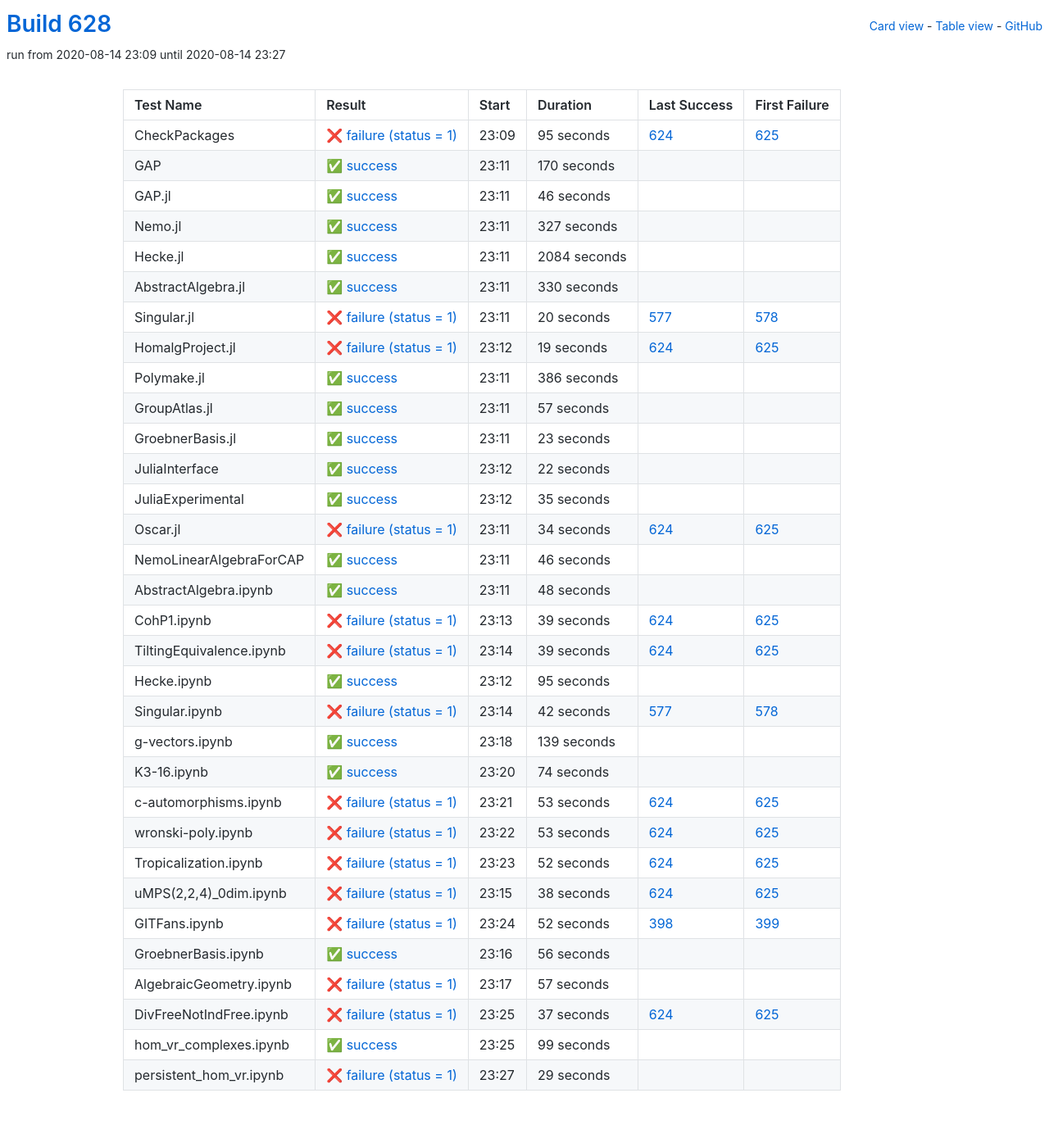
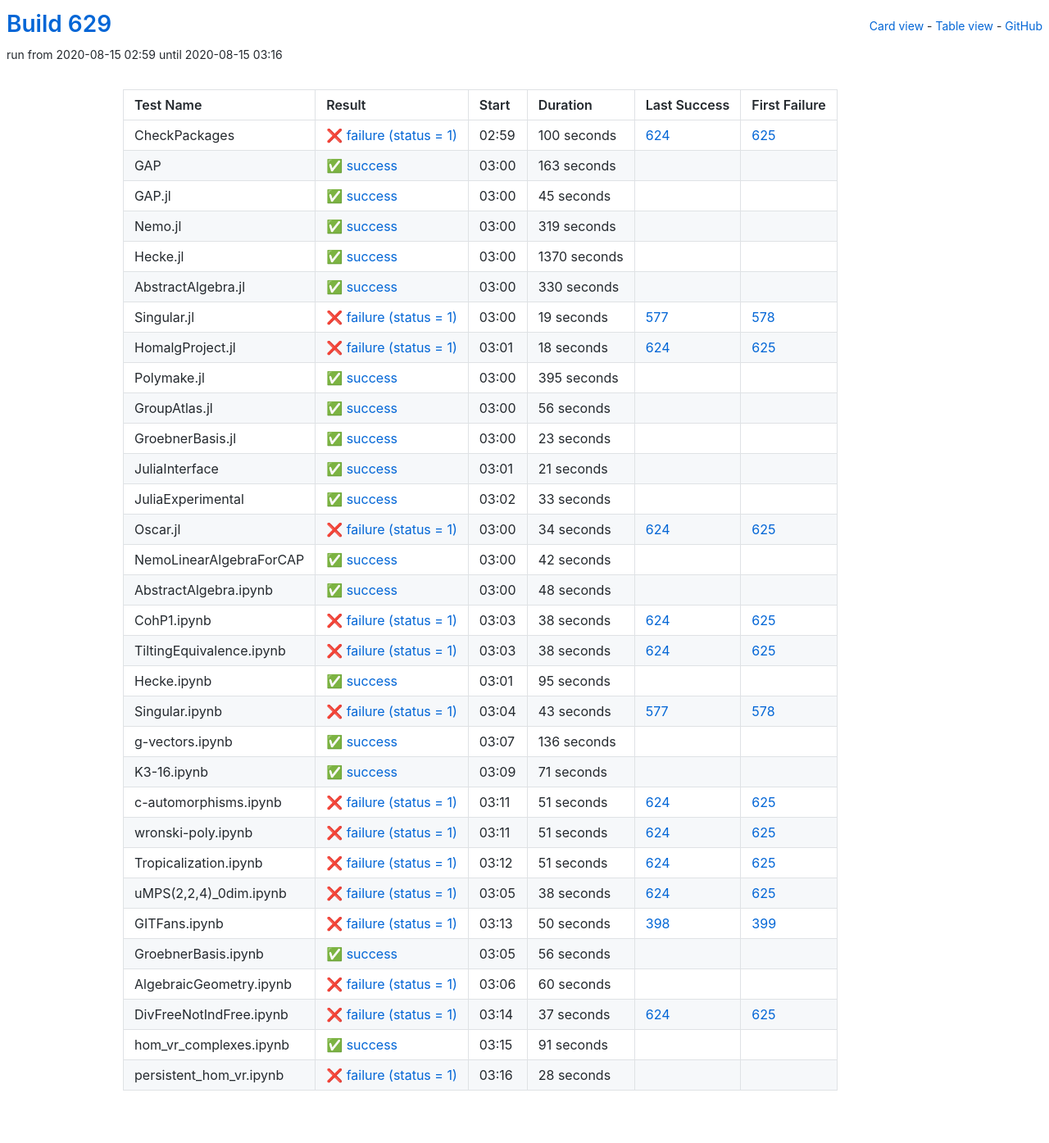
Before and after one commit to oscar-system/oscar-ci-status-stable, a Jekyll site: the page built from table.html, in a window 1280 px wide. Shown: the whole page at 82% size. Built offline with Jekyll 4.4.1, drawn with Linux system fonts in a browser that asks for light colours.

Commit message:
Build #629

```diff
--- a/_data/ci.yml
+++ b/_data/ci.yml
@@ -1,6 +1,6 @@
 ---
-build: 628
-build_url: https://oscarci.mathematik.uni-kl.de/job/oscar-stable/628/
+build: 629
+build_url: https://oscarci.mathematik.uni-kl.de/job/oscar-stable/629/
 job: oscar-stable
 organization: oscar-system
 repo: oscar-ci-status-stable
@@ -8,68 +8,68 @@ repourl: https://github.com/oscar-system/oscar-ci-status-stable
 tests:
 - name: CheckPackages
   id: checkpackages
-  log: https://oscarci.mathematik.uni-kl.de/job/oscar-stable/628/artifact/logs/build-628/CheckPackages.log
-  start: 2020-08-14 23:09
+  log: https://oscarci.mathematik.uni-kl.de/job/oscar-stable/629/artifact/logs/build-629/CheckPackages.log
+  start: 2020-08-15 02:59
   success: false
   exitcode: 1
   status: failure
-  duration: 95
+  duration: 100
   last_success: 624
   last_success_url: https://oscarci.mathematik.uni-kl.de/job/oscar-stable/624/
   first_failure: 625
   first_failure_url: https://oscarci.mathematik.uni-kl.de/job/oscar-stable/625/
 - name: GAP
   id: gap
-  log: https://oscarci.mathematik.uni-kl.de/job/oscar-stable/628/artifact/logs/build-628/GAP.log
-  start: 2020-08-14 23:11
+  log: https://oscarci.mathematik.uni-kl.de/job/oscar-stable/629/artifact/logs/build-629/GAP.log
+  start: 2020-08-15 03:00
   success: true
   exitcode: 0
   status: success
-  duration: 170
+  duration: 163
   last_success: false
   last_success_url:
   first_failure: false
   first_failure_url:
 - name: GAP.jl
   id: gap-jl
-  log: https://oscarci.mathematik.uni-kl.de/job/oscar-stable/628/artifact/logs/build-628/GAP.jl.log
-  start: 2020-08-14 23:11
+  log: https://oscarci.mathematik.uni-kl.de/job/oscar-stable/629/artifact/logs/build-629/GAP.jl.log
+  start: 2020-08-15 03:00
   success: true
   exitcode: 0
   status: success
-  duration: 46
+  duration: 45
   last_success: false
   last_success_url:
   first_failure: false
   first_failure_url:
 - name: Nemo.jl
   id: nemo-jl
-  log: https://oscarci.mathematik.uni-kl.de/job/oscar-stable/628/artifact/logs/build-628/Nemo.jl.log
-  start: 2020-08-14 23:11
+  log: https://oscarci.mathematik.uni-kl.de/job/oscar-stable/629/artifact/logs/build-629/Nemo.jl.log
+  start: 2020-08-15 03:00
   success: true
   exitcode: 0
   status: success
-  duration: 327
+  duration: 319
   last_success: false
   last_success_url:
   first_failure: false
   first_failure_url:
 - name: Hecke.jl
   id: hecke-jl
-  log: https://oscarci.mathematik.uni-kl.de/job/oscar-stable/628/artifact/logs/build-628/Hecke.jl.log
-  start: 2020-08-14 23:11
+  log: https://oscarci.mathematik.uni-kl.de/job/oscar-stable/629/artifact/logs/build-629/Hecke.jl.log
+  start: 2020-08-15 03:00
   success: true
   exitcode: 0
   status: success
-  duration: 2084
+  duration: 1370
   last_success: false
   last_success_url:
   first_failure: false
   first_failure_url:
 - name: AbstractAlgebra.jl
   id: abstractalgebra-jl
-  log: https://oscarci.mathematik.uni-kl.de/job/oscar-stable/628/artifact/logs/build-628/AbstractAlgebra.jl.log
-  start: 2020-08-14 23:11
+  log: https://oscarci.mathematik.uni-kl.de/job/oscar-stable/629/artifact/logs/build-629/AbstractAlgebra.jl.log
+  start: 2020-08-15 03:00
   success: true
   exitcode: 0
   status: success
@@ -80,56 +80,56 @@ tests:
   first_failure_url:
 - name: Singular.jl
   id: singular-jl
-  log: https://oscarci.mathematik.uni-kl.de/job/oscar-stable/628/artifact/logs/build-628/Singular.jl.log
-  start: 2020-08-14 23:11
+  log: https://oscarci.mathematik.uni-kl.de/job/oscar-stable/629/artifact/logs/build-629/Singular.jl.log
+  start: 2020-08-15 03:00
   success: false
   exitcode: 1
   status: failure
-  duration: 20
+  duration: 19
   last_success: 577
   last_success_url: https://oscarci.mathematik.uni-kl.de/job/oscar-stable/577/
   first_failure: 578
   first_failure_url: https://oscarci.mathematik.uni-kl.de/job/oscar-stable/578/
 - name: HomalgProject.jl
   id: homalgproject-jl
-  log: https://oscarci.mathematik.uni-kl.de/job/oscar-stable/628/artifact/logs/build-628/HomalgProject.jl.log
-  start: 2020-08-14 23:12
+  log: https://oscarci.mathematik.uni-kl.de/job/oscar-stable/629/artifact/logs/build-629/HomalgProject.jl.log
+  start: 2020-08-15 03:01
   success: false
   exitcode: 1
   status: failure
-  duration: 19
+  duration: 18
   last_success: 624
   last_success_url: https://oscarci.mathematik.uni-kl.de/job/oscar-stable/624/
   first_failure: 625
   first_failure_url: https://oscarci.mathematik.uni-kl.de/job/oscar-stable/625/
 - name: Polymake.jl
   id: polymake-jl
-  log: https://oscarci.mathematik.uni-kl.de/job/oscar-stable/628/artifact/logs/build-628/Polymake.jl.log
-  start: 2020-08-14 23:11
+  log: https://oscarci.mathematik.uni-kl.de/job/oscar-stable/629/artifact/logs/build-629/Polymake.jl.log
+  start: 2020-08-15 03:00
   success: true
   exitcode: 0
   status: success
-  duration: 386
+  duration: 395
   last_success: false
   last_success_url:
   first_failure: false
   first_failure_url:
 - name: GroupAtlas.jl
   id: groupatlas-jl
-  log: https://oscarci.mathematik.uni-kl.de/job/oscar-stable/628/artifact/logs/build-628/GroupAtlas.jl.log
-  start: 2020-08-14 23:11
+  log: https://oscarci.mathematik.uni-kl.de/job/oscar-stable/629/artifact/logs/build-629/GroupAtlas.jl.log
+  start: 2020-08-15 03:00
   success: true
   exitcode: 0
   status: success
-  duration: 57
+  duration: 56
   last_success: false
   last_success_url:
   first_failure: false
   first_failure_url:
 - name: GroebnerBasis.jl
   id: groebnerbasis-jl
-  log: https://oscarci.mathematik.uni-kl.de/job/oscar-stable/628/artifact/logs/build-628/GroebnerBasis.jl.log
-  start: 2020-08-14 23:11
+  log: https://oscarci.mathematik.uni-kl.de/job/oscar-stable/629/artifact/logs/build-629/GroebnerBasis.jl.log
+  start: 2020-08-15 03:00
   success: true
   exitcode: 0
   status: success
@@ -140,32 +140,32 @@ tests:
   first_failure_url:
 - name: JuliaInterface
   id: juliainterface
-  log: https://oscarci.mathematik.uni-kl.de/job/oscar-stable/628/artifact/logs/build-628/JuliaInterface.log
-  start: 2020-08-14 23:12
+  log: https://oscarci.mathematik.uni-kl.de/job/oscar-stable/629/artifact/logs/build-629/JuliaInterface.log
+  start: 2020-08-15 03:01
   success: true
   exitcode: 0
   status: success
-  duration: 22
+  duration: 21
   last_success: false
   last_success_url:
   first_failure: false
   first_failure_url:
 - name: JuliaExperimental
   id: juliaexperimental
-  log: https://oscarci.mathematik.uni-kl.de/job/oscar-stable/628/artifact/logs/build-628/JuliaExperimental.log
-  start: 2020-08-14 23:12
+  log: https://oscarci.mathematik.uni-kl.de/job/oscar-stable/629/artifact/logs/build-629/JuliaExperimental.log
+  start: 2020-08-15 03:02
   success: true
   exitcode: 0
   status: success
-  duration: 35
+  duration: 33
   last_success: false
   last_success_url:
   first_failure: false
   first_failure_url:
 - name: Oscar.jl
   id: oscar-jl
-  log: https://oscarci.mathematik.uni-kl.de/job/oscar-stable/628/artifact/logs/build-628/Oscar.jl.log
-  start: 2020-08-14 23:11
+  log: https://oscarci.mathematik.uni-kl.de/job/oscar-stable/629/artifact/logs/build-629/Oscar.jl.log
+  start: 2020-08-15 03:00
   success: false
   exitcode: 1
   status: failure
@@ -176,20 +176,20 @@ tests:
   first_failure_url: https://oscarci.mathematik.uni-kl.de/job/oscar-stable/625/
 - name: NemoLinearAlgebraForCAP
   id: nemolinearalgebraforcap
-  log: https://oscarci.mathematik.uni-kl.de/job/oscar-stable/628/artifact/logs/build-628/NemoLinearAlgebraForCAP.log
-  start: 2020-08-14 23:11
+  log: https://oscarci.mathematik.uni-kl.de/job/oscar-stable/629/artifact/logs/build-629/NemoLinearAlgebraForCAP.log
+  start: 2020-08-15 03:00
   success: true
   exitcode: 0
   status: success
-  duration: 46
+  duration: 42
   last_success: false
   last_success_url:
   first_failure: false
   first_failure_url:
 - name: AbstractAlgebra.ipynb
   id: abstractalgebra-ipynb
-  log: https://oscarci.mathematik.uni-kl.de/job/oscar-stable/628/artifact/logs/build-628/AbstractAlgebra.ipynb.log
-  start: 2020-08-14 23:11
+  log: https://oscarci.mathematik.uni-kl.de/job/oscar-stable/629/artifact/logs/build-629/AbstractAlgebra.ipynb.log
+  start: 2020-08-15 03:00
   success: true
   exitcode: 0
   status: success
@@ -200,32 +200,32 @@ tests:
   first_failure_url:
 - name: CohP1.ipynb
   id: cohp1-ipynb
-  log: https://oscarci.mathematik.uni-kl.de/job/oscar-stable/628/artifact/logs/build-628/CohP1.ipynb.log
-  start: 2020-08-14 23:13
+  log: https://oscarci.mathematik.uni-kl.de/job/oscar-stable/629/artifact/logs/build-629/CohP1.ipynb.log
+  start: 2020-08-15 03:03
   success: false
   exitcode: 1
   status: failure
-  duration: 39
+  duration: 38
   last_success: 624
   last_success_url: https://oscarci.mathematik.uni-kl.de/job/oscar-stable/624/
   first_failure: 625
   first_failure_url: https://oscarci.mathematik.uni-kl.de/job/oscar-stable/625/
 - name: TiltingEquivalence.ipynb
   id: tiltingequivalence-ipynb
-  log: https://oscarci.mathematik.uni-kl.de/job/oscar-stable/628/artifact/logs/build-628/TiltingEquivalence.ipynb.log
-  start: 2020-08-14 23:14
+  log: https://oscarci.mathematik.uni-kl.de/job/oscar-stable/629/artifact/logs/build-629/TiltingEquivalence.ipynb.log
+  start: 2020-08-15 03:03
   success: false
   exitcode: 1
   status: failure
-  duration: 39
+  duration: 38
   last_success: 624
   last_success_url: https://oscarci.mathematik.uni-kl.de/job/oscar-stable/624/
   first_failure: 625
   first_failure_url: https://oscarci.mathematik.uni-kl.de/job/oscar-stable/625/
 - name: Hecke.ipynb
   id: hecke-ipynb
-  log: https://oscarci.mathematik.uni-kl.de/job/oscar-stable/628/artifact/logs/build-628/Hecke.ipynb.log
-  start: 2020-08-14 23:12
+  log: https://oscarci.mathematik.uni-kl.de/job/oscar-stable/629/artifact/logs/build-629/Hecke.ipynb.log
+  start: 2020-08-15 03:01
   success: true
   exitcode: 0
   status: success
@@ -236,80 +236,80 @@ tests:
   first_failure_url:
 - name: Singular.ipynb
   id: singular-ipynb
-  log: https://oscarci.mathematik.uni-kl.de/job/oscar-stable/628/artifact/logs/build-628/Singular.ipynb.log
-  start: 2020-08-14 23:14
+  log: https://oscarci.mathematik.uni-kl.de/job/oscar-stable/629/artifact/logs/build-629/Singular.ipynb.log
+  start: 2020-08-15 03:04
   success: false
   exitcode: 1
   status: failure
-  duration: 42
+  duration: 43
   last_success: 577
   last_success_url: https://oscarci.mathematik.uni-kl.de/job/oscar-stable/577/
   first_failure: 578
   first_failure_url: https://oscarci.mathematik.uni-kl.de/job/oscar-stable/578/
 - name: g-vectors.ipynb
   id: g-vectors-ipynb
-  log: https://oscarci.mathematik.uni-kl.de/job/oscar-stable/628/artifact/logs/build-628/g-vectors.ipynb.log
-  start: 2020-08-14 23:18
+  log: https://oscarci.mathematik.uni-kl.de/job/oscar-stable/629/artifact/logs/build-629/g-vectors.ipynb.log
+  start: 2020-08-15 03:07
   success: true
   exitcode: 0
   status: success
-  duration: 139
+  duration: 136
   last_success: false
   last_success_url:
   first_failure: false
   first_failure_url:
 - name: K3-16.ipynb
   id: k3-16-ipynb
-  log: https://oscarci.mathematik.uni-kl.de/job/oscar-stable/628/artifact/logs/build-628/K3-16.ipynb.log
-  start: 2020-08-14 23:20
+  log: https://oscarci.mathematik.uni-kl.de/job/oscar-stable/629/artifact/logs/build-629/K3-16.ipynb.log
+  start: 2020-08-15 03:09
   success: true
   exitcode: 0
   status: success
-  duration: 74
+  duration: 71
   last_success: false
   last_success_url:
   first_failure: false
   first_failure_url:
 - name: c-automorphisms.ipynb
   id: c-automorphisms-ipynb
-  log: https://oscarci.mathematik.uni-kl.de/job/oscar-stable/628/artifact/logs/build-628/c-automorphisms.ipynb.log
-  start: 2020-08-14 23:21
+  log: https://oscarci.mathematik.uni-kl.de/job/oscar-stable/629/artifact/logs/build-629/c-automorphisms.ipynb.log
+  start: 2020-08-15 03:11
   success: false
   exitcode: 1
   status: failure
-  duration: 53
+  duration: 51
   last_success: 624
   last_success_url: https://oscarci.mathematik.uni-kl.de/job/oscar-stable/624/
   first_failure: 625
   first_failure_url: https://oscarci.mathematik.uni-kl.de/job/oscar-stable/625/
 - name: wronski-poly.ipynb
   id: wronski-poly-ipynb
-  log: https://oscarci.mathematik.uni-kl.de/job/oscar-stable/628/artifact/logs/build-628/wronski-poly.ipynb.log
-  start: 2020-08-14 23:22
+  log: https://oscarci.mathematik.uni-kl.de/job/oscar-stable/629/artifact/logs/build-629/wronski-poly.ipynb.log
+  start: 2020-08-15 03:11
   success: false
   exitcode: 1
   status: failure
-  duration: 53
+  duration: 51
   last_success: 624
   last_success_url: https://oscarci.mathematik.uni-kl.de/job/oscar-stable/624/
   first_failure: 625
   first_failure_url: https://oscarci.mathematik.uni-kl.de/job/oscar-stable/625/
 - name: Tropicalization.ipynb
   id: tropicalization-ipynb
-  log: https://oscarci.mathematik.uni-kl.de/job/oscar-stable/628/artifact/logs/build-628/Tropicalization.ipynb.log
-  start: 2020-08-14 23:23
+  log: https://oscarci.mathematik.uni-kl.de/job/oscar-stable/629/artifact/logs/build-629/Tropicalization.ipynb.log
+  start: 2020-08-15 03:12
   success: false
   exitcode: 1
   status: failure
-  duration: 52
+  duration: 51
   last_success: 624
   last_success_url: https://oscarci.mathematik.uni-kl.de/job/oscar-stable/624/
   first_failure: 625
   first_failure_url: https://oscarci.mathematik.uni-kl.de/job/oscar-stable/625/
 - name: uMPS(2,2,4)_0dim.ipynb
   id: umps-2-2-4-0dim-ipynb
-  log: https://oscarci.mathematik.uni-kl.de/job/oscar-stable/628/artifact/logs/build-628/uMPS-2-2-4-_0dim.ipynb.log
-  start: 2020-08-14 23:15
+  log: https://oscarci.mathematik.uni-kl.de/job/oscar-stable/629/artifact/logs/build-629/uMPS-2-2-4-_0dim.ipynb.log
+  start: 2020-08-15 03:05
   success: false
   exitcode: 1
   status: failure
@@ -320,20 +320,20 @@ tests:
   first_failure_url: https://oscarci.mathematik.uni-kl.de/job/oscar-stable/625/
 - name: GITFans.ipynb
   id: gitfans-ipynb
-  log: https://oscarci.mathematik.uni-kl.de/job/oscar-stable/628/artifact/logs/build-628/GITFans.ipynb.log
-  start: 2020-08-14 23:24
+  log: https://oscarci.mathematik.uni-kl.de/job/oscar-stable/629/artifact/logs/build-629/GITFans.ipynb.log
+  start: 2020-08-15 03:13
   success: false
   exitcode: 1
   status: failure
-  duration: 52
+  duration: 50
   last_success: 398
   last_success_url: https://oscarci.mathematik.uni-kl.de/job/oscar-stable/398/
   first_failure: 399
   first_failure_url: https://oscarci.mathematik.uni-kl.de/job/oscar-stable/399/
 - name: GroebnerBasis.ipynb
   id: groebnerbasis-ipynb
-  log: https://oscarci.mathematik.uni-kl.de/job/oscar-stable/628/artifact/logs/build-628/GroebnerBasis.ipynb.log
-  start: 2020-08-14 23:16
+  log: https://oscarci.mathematik.uni-kl.de/job/oscar-stable/629/artifact/logs/build-629/GroebnerBasis.ipynb.log
+  start: 2020-08-15 03:05
   success: true
   exitcode: 0
   status: success
@@ -344,20 +344,20 @@ tests:
   first_failure_url:
 - name: AlgebraicGeometry.ipynb
   id: algebraicgeometry-ipynb
-  log: https://oscarci.mathematik.uni-kl.de/job/oscar-stable/628/artifact/logs/build-628/AlgebraicGeometry.ipynb.log
-  start: 2020-08-14 23:17
+  log: https://oscarci.mathematik.uni-kl.de/job/oscar-stable/629/artifact/logs/build-629/AlgebraicGeometry.ipynb.log
+  start: 2020-08-15 03:06
   success: false
   exitcode: 1
   status: failure
-  duration: 57
+  duration: 60
   last_success: false
   last_success_url:
   first_failure: false
   first_failure_url:
 - name: DivFreeNotIndFree.ipynb
   id: divfreenotindfree-ipynb
-  log: https://oscarci.mathematik.uni-kl.de/job/oscar-stable/628/artifact/logs/build-628/DivFreeNotIndFree.ipynb.log
-  start: 2020-08-14 23:25
+  log: https://oscarci.mathematik.uni-kl.de/job/oscar-stable/629/artifact/logs/build-629/DivFreeNotIndFree.ipynb.log
+  start: 2020-08-15 03:14
   success: false
   exitcode: 1
   status: failure
@@ -368,24 +368,24 @@ tests:
   first_failure_url: https://oscarci.mathematik.uni-kl.de/job/oscar-stable/625/
 - name: hom_vr_complexes.ipynb
   id: hom-vr-complexes-ipynb
-  log: https://oscarci.mathematik.uni-kl.de/job/oscar-stable/628/artifact/logs/build-628/hom_vr_complexes.ipynb.log
-  start: 2020-08-14 23:25
+  log: https://oscarci.mathematik.uni-kl.de/job/oscar-stable/629/artifact/logs/build-629/hom_vr_complexes.ipynb.log
+  start: 2020-08-15 03:15
   success: true
   exitcode: 0
   status: success
-  duration: 99
+  duration: 91
   last_success: false
   last_success_url:
   first_failure: false
   first_failure_url:
 - name: persistent_hom_vr.ipynb
   id: persistent-hom-vr-ipynb
-  log: https://oscarci.mathematik.uni-kl.de/job/oscar-stable/628/artifact/logs/build-628/persistent_hom_vr.ipynb.log
-  start: 2020-08-14 23:27
+  log: https://oscarci.mathematik.uni-kl.de/job/oscar-stable/629/artifact/logs/build-629/persistent_hom_vr.ipynb.log
+  start: 2020-08-15 03:16
   success: false
   exitcode: 1
   status: failure
-  duration: 29
+  duration: 28
   last_success: false
   last_success_url:
   first_failure: false
```
Also changed, not shown: README.md.
